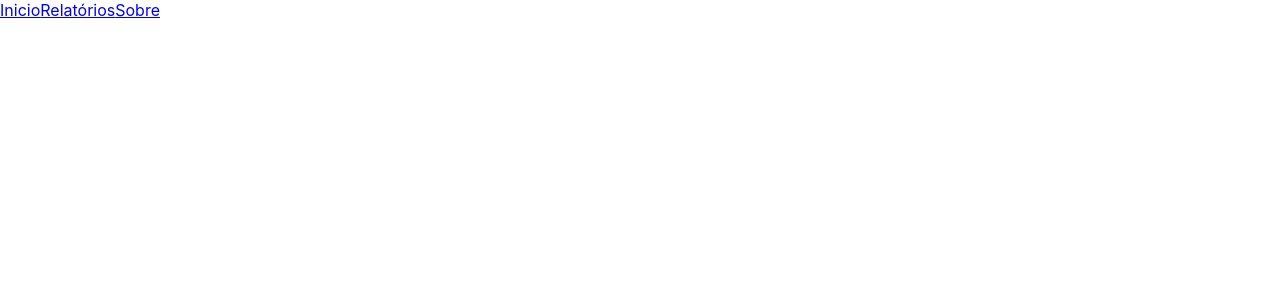
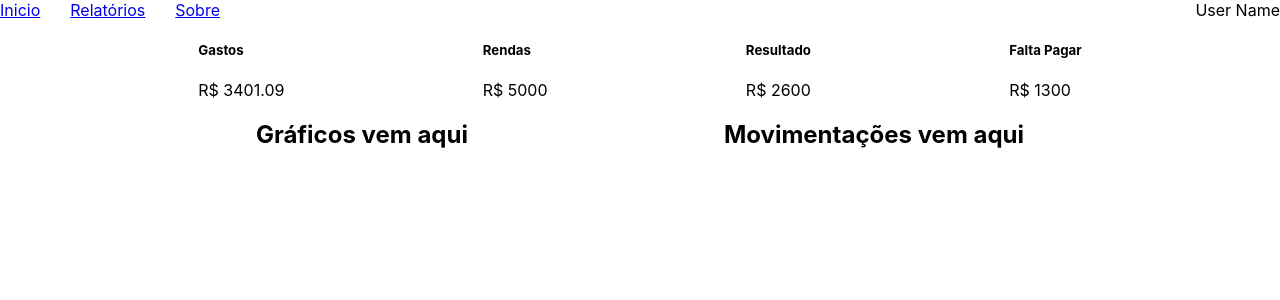
Before and after one commit to silvioubaldino/personal-finance-frontend, a React (Create React App) app: page / in a window 1280 px wide. Shown: the top 300 px of the page. Built offline with nearby package versions, Linux system fonts and the light colour scheme.

Commit message:
Implementada a pagina Inicial

```diff
--- a/src/components/GraphicRender.jsx
+++ b/src/components/GraphicRender.jsx
@@ -1,6 +1,8 @@
 const GraphicRender = () => {
   return (
-    <div></div>
+    <div>
+      <h1>Gráficos vem aqui</h1>
+    </div>
   );
 };
 
--- a/src/components/Movements.jsx
+++ b/src/components/Movements.jsx
@@ -1,6 +1,8 @@
 const Movements = () => {
   return (
-    <div></div>
+    <div>
+      <h1>Movimentações vem aqui</h1>
+    </div>
   );
 };
 
--- a/src/components/Navbar.jsx
+++ b/src/components/Navbar.jsx
@@ -1,8 +1,10 @@
 import { Link } from "react-router-dom";
+
+import "../style/components/navbar.css"
 
 const NavBar = () => {
   return (
-    <div>
+    <div className="container-nav">
       <Link to="/">Inicio</Link>
       <Link to="/relatorios">Relatórios</Link>
       <Link to="/sobre">Sobre</Link>
--- a/src/components/Profile.jsx
+++ b/src/components/Profile.jsx
@@ -1,6 +1,6 @@
 const Profile = () => {
   return (
-    <div></div>
+    <div>User Name</div>
   );
 };
 
--- /dev/null
+++ b/src/components/ResumedReport.jsx
@@ -0,0 +1,27 @@
+import {reports} from '../mocks/report.mock';
+
+import "../style/components/resumedReport.css"
+
+const ResumedReport = () => {
+  return (
+    <div className="container-report">
+      <div>
+        <h5>Gastos</h5>
+        {`R$ ${reports.gastos}`}
+      </div>
+      <div>
+        <h5>Rendas</h5>
+        {`R$ ${reports.rendas}`}</div>
+      <div>
+        <h5>Resultado</h5>
+        {`R$ ${reports.resultado}`}
+      </div>
+      <div>
+        <h5>Falta Pagar</h5>
+        {`R$ ${reports.faltaPagar}`}
+      </div>
+    </div>
+  );
+};
+
+export default ResumedReport;
--- /dev/null
+++ b/src/mocks/report.mock.js
@@ -0,0 +1,6 @@
+export const reports = {
+  gastos: 3401.09,
+  rendas: 5000.00,
+  resultado: 2600.00,
+  faltaPagar: 1300.00
+};
--- a/src/pages/Home.js
+++ b/src/pages/Home.js
@@ -1,9 +1,25 @@
+import GraphicRender from "../components/GraphicRender";
+import Movements from "../components/Movements";
 import NavBar from "../components/Navbar";
+import Profile from "../components/Profile";
+import ResumedReport from "../components/ResumedReport";
+
+import "../style/pages/home.css";
 
 const Home = () => {
   return (
     <div>
-      <NavBar />
+      <header className="container-header">
+        <NavBar />
+        <Profile />
+      </header>
+      <section>
+        <ResumedReport />
+      </section>
+      <section className="container-graphic-movements">
+        <GraphicRender />
+        <Movements />
+      </section>
     </div>
   );
 };
--- a/src/style/components/navbar.css
+++ b/src/style/components/navbar.css
@@ -0,0 +1,4 @@
+.container-nav {
+  display: flex;
+  gap: 30px;
+}
--- a/src/style/components/resumedReport.css
+++ b/src/style/components/resumedReport.css
@@ -0,0 +1,4 @@
+.container-report {
+  display: flex;
+  justify-content: space-evenly;
+}
--- a/src/style/pages/home.css
+++ b/src/style/pages/home.css
@@ -0,0 +1,9 @@
+.container-header {
+  display: flex;
+  justify-content: space-between;
+}
+
+.container-graphic-movements {
+  display: flex;
+  justify-content: space-evenly;
+}
```
Also changed, not shown: src/components/ResumedResport.jsx (deleted, +0 -7 lines).
